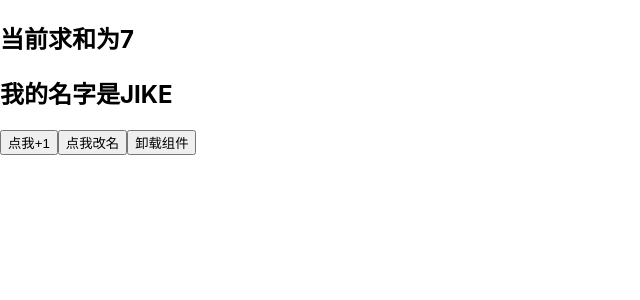
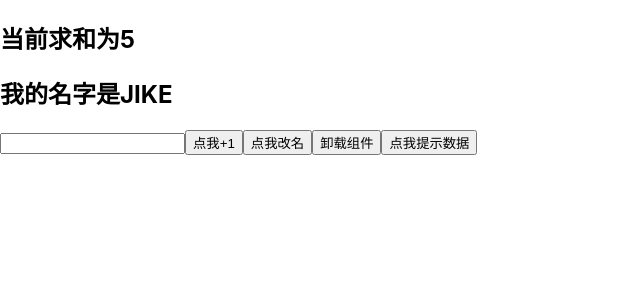
Before and after one commit to lulin-code/first_react_app, a React (Create React App) app: page / in a window 1280 px wide. Shown: the top 300 px of the page, without its empty margins (0-640 px from the left). Built offline with nearby package versions, Linux system fonts and the light colour scheme.

Commit message:
扩展5_refHook

```diff
--- a/src/components/3_hooks/index.jsx
+++ b/src/components/3_hooks/index.jsx
@@ -22,6 +22,7 @@
 function Demo() {
   const [count,setCount] = React.useState(0)
   const [name,setName] = React.useState('JIKE')
+  const myRef = React.useRef()
   React.useEffect(()=>{
   let time = setInterval(() => {
       setCount(count => count + 1)
@@ -39,13 +40,18 @@
   const unmount = ()=> {
     ReactDOM.unmountComponentAtNode(document.getElementById('root'))
   }
+  const show = ()=> {
+    alert(myRef.current.value)
+  }
   return(
      <div>
       <h2>当前求和为{count}</h2>
       <h2>我的名字是{name}</h2>
+      <input type="text" ref={myRef}/>
 			<button onClick={add}>点我+1</button>
       <button onClick={changeName}>点我改名</button>
       <button onClick={unmount}>卸载组件</button>
+      <button onClick={show}>点我提示数据</button>
      </div>
   )
 }
```
